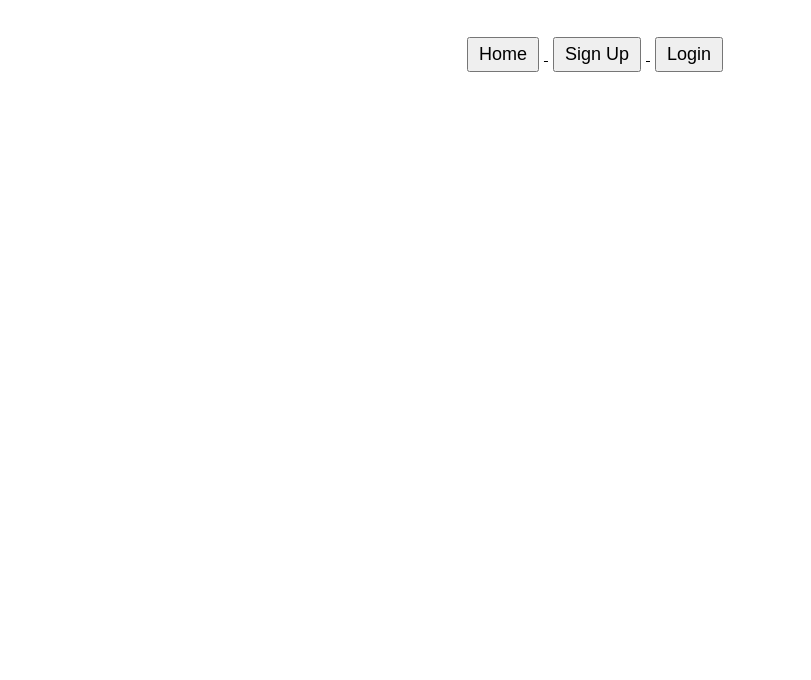
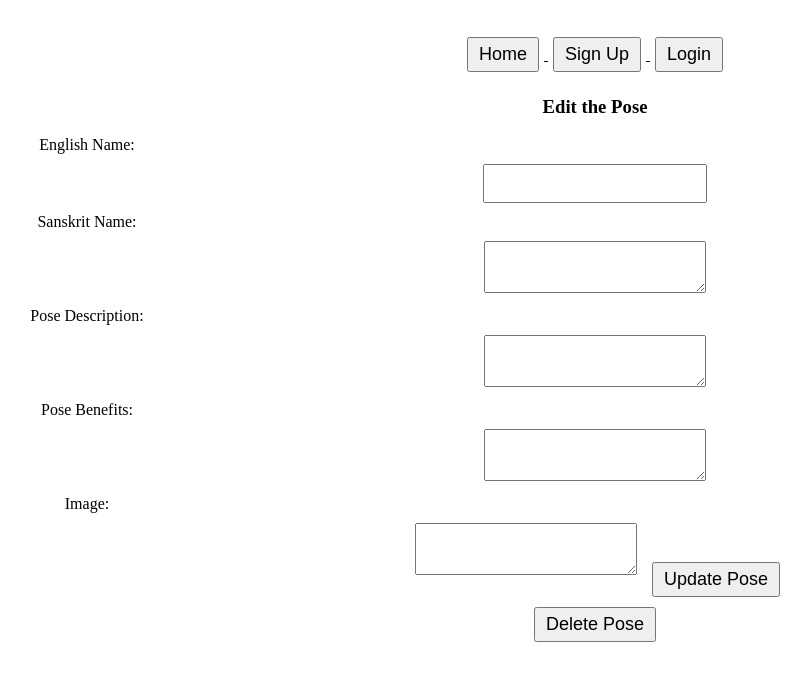
Before and after one commit to You-RimKim/yogamuse-client, a React (Vite) app: page /poses/edit/1 in a window 1280 px wide. Before the commit this address had no page. Shown: the top 680 px of the page, without its empty margins (45-856 px from the left). Built offline with nearby package versions, Linux system fonts and the light colour scheme; no server answers.

Commit message:
pages setup

```diff
--- a/src/App.jsx
+++ b/src/App.jsx
@@ -14,8 +14,10 @@ import IsAnon from "./components/IsAnon";
 
 import AllPoses from "./pages/AllPoses";
 import CategoriesPage from "./pages/Categories";
-import PoseDetailsPage from "./pages/PoseDetailsPage";
+import CategoryDetailsPage from "./pages/CategoryDetailsPage";
 import UserProfile from "./pages/UserProfile";
+import FavoritesPage from "./pages/FavoritesPage";
+import EditPosePage from "./pages/EditPosePage";
 
 function App() {
   return (
@@ -36,7 +38,7 @@ function App() {
         />
 
         <Route
-          path="/categories/:categoryId"
+          path="/add-pose/:poseId"
           element={<AddNewPose />}
           // element={ <IsPrivate> <AddNewPose /> </IsPrivate> }
         />
@@ -50,10 +52,17 @@ function App() {
         <Route path="/signup" element={<IsAnon> <SignupPage /> </IsAnon>} />
         <Route path="/login" element={<IsAnon> <LoginPage /> </IsAnon>} />
 
-        <Route path="/all-poses" element={<IsAnon> <AllPoses /> </IsAnon>} />
+        <Route path="/poses" element={<IsAnon> <AllPoses /> </IsAnon>} />
+        <Route
+          path="/poses/edit/:poseId"
+          element={<EditPosePage /> }
+          // element={ <IsPrivate> <EditPosePage /> </IsPrivate> }
+        />
 
         <Route path="/categories" element={<CategoriesPage />} />
-        <Route path="/poses/:category" element={<PoseDetailsPage />} />
+        <Route path="/categories/:category" element={<CategoryDetailsPage />} />
+
+        <Route path="/favorites" element={<FavoritesPage />} />
       </Routes>
     </div>
   );
--- a/src/pages/AddNewCategory.jsx
+++ b/src/pages/AddNewCategory.jsx
@@ -7,8 +7,8 @@ import CategoryCard from "../components/CategoryCard";
 const API_URL = "http://localhost:5005";
 
 
-function CategoryListPage() {
-  const [categories, setCategories] = useState([]);
+function AddNewCategory() {
+  const [newCategories, setNewCategories] = useState([]);
 
   const getAllCategories = () => {
 
@@ -18,7 +18,7 @@ function CategoryListPage() {
       .get(`${API_URL}/api/categories`, {
         headers: { Authorization: `Bearer ${storedToken}` },
       })
-      .then((response) => setCategories(response.data))
+      .then((response) => setNewCategories(response.data))
       .catch((error) => console.log(error));
   };
 
@@ -30,11 +30,11 @@ function CategoryListPage() {
 
 
   return (
-    <div className="CategoryListPage">
+    <div className="AddNewCategory">
 
       <AddCategory refreshCategories={getAllCategories} />
 
-      { categories.map((category) => (
+      { newCategories.map((category) => (
         <CategoryCard key={category._id} {...category} />
       ))}
 
@@ -42,4 +42,4 @@ function CategoryListPage() {
   );
 }
 
-export default CategoryListPage;
+export default AddNewCategory;
--- a/src/pages/AddNewPose.jsx
+++ b/src/pages/AddNewPose.jsx
@@ -8,57 +8,56 @@ import PoseCard from "../components/PoseCard";
 const API_URL = "http://localhost:5005";
 
 
-function CategoryDetailsPage (props) {
-  const [category, setCategory] = useState(null);
+function AddNewPose (props) {
+  const [newPose, setNewPose] = useState(null);
 
-  const { categoryId } = useParams();
+  const { poseId } = useParams();
 
-  const getCategory = () => {
+  const getPose = () => {
     const storedToken = localStorage.getItem("authToken");
   axios
       .get(
-        `${API_URL}/api/categories/${categoryId}`,
+        `${API_URL}/api/categories/${poseId}`,
         { headers: { Authorization: `Bearer ${storedToken}` } }
       )
       .then((response) => {
-        const oneCategory = response.data;
-        setCategory(oneCategory);
+        const onePose = response.data;
+        setNewPose(onePose);
       })
       .catch((error) => console.log(error));
   };
 
   useEffect(()=> {
-    getCategory();
+    getPose();
   }, [] );
 
 
   return (
-    <div className="CategoryDetails">
+    <div className="PoseDetails">
 
-      {category && (
+      {newPose && (
         <>
-          <h1>{category.category_name}</h1>
-          <p>{category.category_description}</p>
+          <h1>{newPose.category_name}</h1>
+          <p>{newPose.category_description}</p>
         </>
       )}
 
-      <AddPose refreshCategory={getCategory} categoryId={categoryId} />
+      <AddPose refreshNewPose={getPose} poseId={poseId} />
 
-      { category && category.poses.map((pose) => (
+      { newPose && newPose.poses.map((pose) => (
         <PoseCard key={pose._id} {...pose} />
       ))}
 
-
-      <Link to="/categories">
-        <button>Back to categories</button>
+      <Link to="/poses">
+        <button>Back to all poses</button>
       </Link>
 
-      <Link to={`/categories/edit/${categoryId}`}>
-        <button>Edit category</button>
+      <Link to={`/favorites`}>
+        <button>Go to my favorites</button>
       </Link>
 
     </div>
   );
 }
 
-export default CategoryDetailsPage;
+export default AddNewPose;
--- a/src/pages/AllPoses.jsx
+++ b/src/pages/AllPoses.jsx
@@ -1,7 +1,7 @@
 import { useState, useEffect } from "react";
 import axios from "axios";
 
-function AllCategories() {
+function AllPoses() {
   const [categories, setCategories] = useState([]);
 
   useEffect(() => {
@@ -21,7 +21,7 @@ function AllCategories() {
 
   return (
     <div className="allPoses">
-      <h2>Yoga Categories</h2>
+      <h2>Yoga Poses</h2>
       {categories.map((category) => (
         <div key={category.id} className="allPoses">
           <h3>{category.category_name}</h3>
@@ -43,4 +43,4 @@ function AllCategories() {
   );
 }
 
-export default AllCategories;
+export default AllPoses;
--- a/src/pages/PoseDetailsPage.jsx
+++ b/src/pages/CategoryDetailsPage.jsx
@@ -2,7 +2,7 @@ import { useEffect, useState } from "react";
 import { useParams } from "react-router-dom"
 //import { Link, useNavigate } from "react-router-dom";
 
-export default function PoseDetailsPage () {
+export default function CategoryDetailsPage () {
     const [onePose, setOnePose] = useState({});
 
     const {category} = useParams()
--- /dev/null
+++ b/src/pages/EditPosePage.jsx
@@ -0,0 +1,135 @@
+import { useState, useEffect } from "react";
+import axios from "axios";
+import { useParams, useNavigate } from "react-router-dom";
+
+const API_URL = "http://localhost:5005";
+
+function EditPosePage(props) {
+//   const [category_name, setCategoryName] = useState("");
+//   const [category_description, setCategoryDescription] = useState("");
+  const [english_name, setEnglishName] = useState("");
+  const [sanskrit_name, setSanskritName] = useState("");
+  const [pose_description, setPoseDescription] = useState("");
+  const [pose_benefits, setPoseBenefits] = useState("");
+  const [url_png, setUrlPng] = useState("");
+
+  const { poseId } = useParams();
+  const navigate = useNavigate();
+
+  useEffect(() => {
+
+    const storedToken = localStorage.getItem('authToken');
+
+  axios
+        // API url needs to be adjusted
+      .get(
+        `${API_URL}/api/categories/${poseId}`,
+        { headers: { Authorization: `Bearer ${storedToken}` } }
+      )
+      .then((response) => {
+        const onePose = response.data;
+        // setTitle(onePose.category_name);
+        // setDescription(onePose.category_description);
+        setEnglishName(onePose.english_name);
+        setSanskritName(onePose.sanskrit_name);
+        setPoseDescription(onePose.pose_description);
+        setPoseBenefits(onePose.pose_benefits);
+        setUrlPng(onePose.url_png);
+      })
+      .catch((error) => console.log(error));
+
+  }, [poseId]);
+
+  const handleFormSubmit = (e) => {
+    e.preventDefault();
+
+    const requestBody = {
+        english_name,
+        sanskrit_name,
+        pose_description,
+        pose_benefits,
+        url_png
+     };
+
+    const storedToken = localStorage.getItem('authToken');
+
+    axios
+    .put(
+        // API url needs to be adjusted
+      `${API_URL}/api/categories/${poseId}`,
+      requestBody,
+      { headers: { Authorization: `Bearer ${storedToken}` } }
+    )
+    .then((response) => {
+        // url needs to be adjusted
+      navigate(`/categories/${poseId}`)
+    });
+  };
+
+  const deletePose = () => {
+
+    const storedToken = localStorage.getItem('authToken');
+
+    axios
+    // url needs to be adjusted
+        .delete(
+          `${API_URL}/api/categories/${poseId}`,
+          { headers: { Authorization: `Bearer ${storedToken}` } }
+        )
+        .then(() => navigate("/categories"))
+        .catch((err) => console.log(err));
+    };
+
+  return (
+    <div className="EditPosePage">
+      <h3>Edit the Pose</h3>
+
+      <form onSubmit={handleFormSubmit}>
+        <label>English Name:</label>
+        <input
+          type="text"
+          name="english_name"
+          value={english_name}
+          onChange={(e) => setEnglishName(e.target.value)}
+        />
+
+        <label>Sanskrit Name:</label>
+        <textarea
+          name="sanskrit_name"
+          value={sanskrit_name}
+          onChange={(e) => setSanskritName(e.target.value)}
+        />
+
+        <label>Pose Description:</label>
+        <textarea
+          name="pose_description"
+          value={pose_description}
+          onChange={(e) => setPoseDescription(e.target.value)}
+        />
+
+        <label>Pose Benefits:</label>
+        <textarea
+          name="pose_benefits"
+          value={pose_benefits}
+          onChange={(e) => setPoseBenefits(e.target.value)}
+        />
+
+        <label>Image:</label>
+        <textarea
+          name="url_png"
+          value={url_png}
+          onChange={(e) => setUrlPng(e.target.value)}
+        />
+
+        <button type="submit">Update Pose</button>
+
+        {/* <input type="submit" value="Submit" /> */}
+      </form>
+
+      <button onClick={deletePose}>Delete Pose</button>
+
+    </div>
+  );
+}
+
+export default EditPosePage;
--- /dev/null
+++ b/src/pages/FavoritesPage.jsx
@@ -0,0 +1,42 @@
+import { useEffect, useState } from "react";
+
+function FavoritesPage() {
+  const [favoriteCategories, setFavoriteCategories] = useState([]);
+
+  useEffect(() => {
+    // Replace 'userId' with the actual user's ID or identifier.
+    const userId = '123';
+
+    // Fetch user's favorite categories from the backend.
+    fetch(`/api/favorite-categories/${userId}`)
+      .then((response) => response.json())
+      .then((data) => {
+        setFavoriteCategories(data.favoriteCategories);
+      })
+      .catch((error) => {
+        console.error("Error fetching favorite categories:", error);
+      });
+  }, []);
+
+  return (
+    <div>
+      <h2>Favorite Categories</h2>
+      <ul>
+        {favoriteCategories.map((category) => (
+          <li key={category}>{category}</li>
+        ))}
+      </ul>
+
+      <Link to="/categories/edit/:categoryId">
+        <button>Edit category</button>
+      </Link>
+
+      <Link to="/add-pose/:poseId">
+        <button>Add new pose</button>
+      </Link>
+
+    </div>
+  );
+}
+
+export default FavoritesPage;
```
